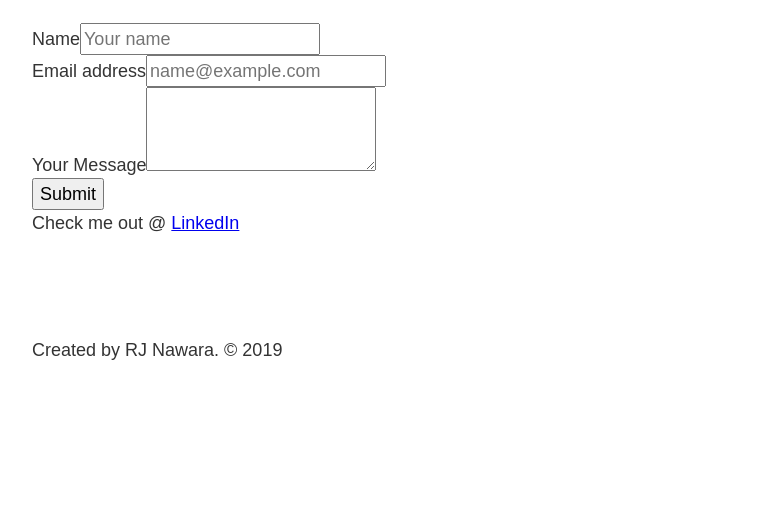
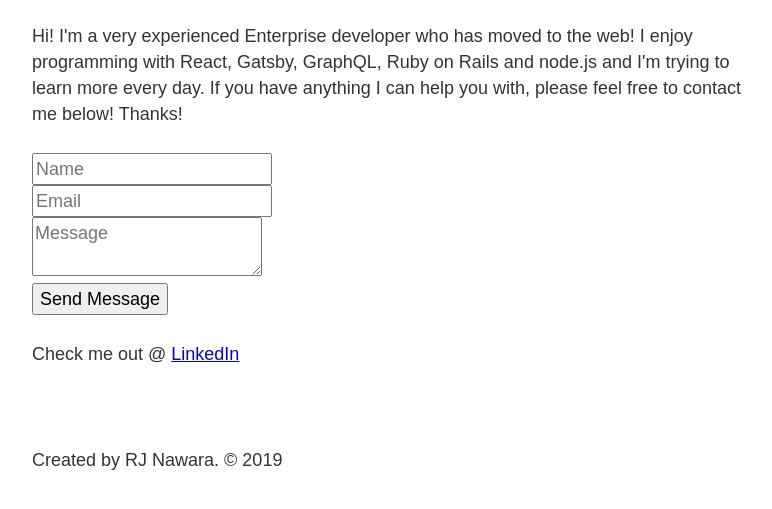
Before and after one commit to RayNawara/gatsby-bootcamp, a Gatsby site: page /contact in a window 1280 px wide. Shown: the part 393-902 px from the top of the page, without its empty margins (251-1023 px from the left). Before the commit the page ends 800 px from the top, so only its background shows below. Built offline with nearby package versions, Linux system fonts and the light colour scheme; Gatsby itself is replaced by a stand-in of ours.

```diff
--- a/src/pages/about.js
+++ b/src/pages/about.js
@@ -9,7 +9,8 @@
       <Layout>
       <Head title="About" />
       <h1>About Me</h1>
-      <p>I am a very experienced IBM S370 mainframe programmer, programmer analyst, systems analyst, system programmer as well as a Senior IMS and IDMS programmer, analyst, senior system programmer and senior Database Administrator. I also worked as an IDMS System Engineer. I have changed my direction and have moved to web development. I have studied and worked with HTML 5, CSS 3 , JavaScript, ES6, JQuery, Bootstrap 4, WordPress, PHP, My SQL, Python, ESlint, Mongo DB, Mongoose, Rest APIs, Security and Authentication, Socket.io, Async/Await and Microsoft Azure. I have a good knowledge of HTML, CSS, JavaScript, Ruby, Rails, React, Redux, React-Router, Jest, Enzyme, Firebase, GraphQL, Prisma, PostgreSQL, Heroku, GIT and node.js with Express, Mongodb, Mongoose, Postman, Supertest and Expect. I love to program and I am looking to become the best programmer I can be.</p>
+      <img alt="RJ Nawara" src={require('./avatar.jpg')} />
+      <p>I am a very experienced IBM S370 mainframe programmer, programmer analyst, systems analyst, system programmer as well as a Senior IMS and IDMS programmer, analyst, senior system programmer and senior Database Administrator. I also worked as an IDMS System Engineer. I have changed my direction and have moved to web development. I have studied and worked with HTML 5, CSS 3 , JavaScript, ES6, JQuery, Bootstrap 4, WordPress, PHP, My SQL, Python, ESlint, Mongo DB, Mongoose, Rest APIs, Security and Authentication, Socket.io, Async/Await and Microsoft Azure. I have a good knowledge of HTML, CSS, JavaScript, Ruby, Rails, React, Redux, React-Router, Jest, Enzyme, Firebase, Gatsby, GraphQL, Prisma, PostgreSQL, Heroku, GIT and node.js with Express, Mongodb, Mongoose, Postman, Supertest and Expect. I love to program and I am looking to become the best programmer I can be.</p>
       <p><Link to="/contact">Want to work with me?</Link></p>
       </Layout>
     </div>
--- a/src/pages/contact.js
+++ b/src/pages/contact.js
@@ -9,19 +9,27 @@
       <Layout>
       <Head title="Contact" />
       <h1>Contact</h1>
-      <div class="form-group">
-        <label for="exampleFormControlInput1">Name</label>
-        <input type="text" class="form-control" id="exampleFormControlInput1" placeholder="Your name" />
-      </div>
-      <div class="form-group">
-        <label for="exampleFormControlInput2">Email address</label>
-        <input type="email" class="form-control" id="exampleFormControlInput2" placeholder="name@example.com" />
-      </div>
-      <div class="form-group">
-        <label for="exampleFormControlTextarea1">Your Message</label>
-        <textarea class="form-control" id="exampleFormControlTextarea1" rows="3"></textarea>
-      </div>
-      <input class="btn btn-primary" type="submit" value="Submit"></input>
+      <p>Hi! I'm a very experienced Enterprise developer who  has moved to the web!
+
+                    I enjoy programming with React, Gatsby, GraphQL, Ruby on Rails and node.js and I'm trying to learn more every day.
+
+                    If you have anything I can help you with, please feel free to contact me below!
+
+                    Thanks!</p>
+
+        <form action="https://formspree.io/rjnawara@gmail.com" method="POST" >
+          <div class="row">
+            <div class="col-6 col-12-mobile"><input type="text" name="name" placeholder="Name" /></div>
+            <div class="col-6 col-12-mobile"><input type="email" name="email" placeholder="Email" /></div>
+            <div class="col-12">
+              <textarea name="message" placeholder="Message"></textarea>
+            </div>
+            <div class="col-12">
+              <input type="submit" value="Send Message" />
+            </div>
+          </div>
+        </form>
+
       <p>Check me out @ <a href="https://www.linkedin.com/in/rj-nawara-533797162" target="blank">LinkedIn</a></p>
       </Layout>
     </div>
```
Also changed, not shown: src/pages/avatar.jpg (added).
